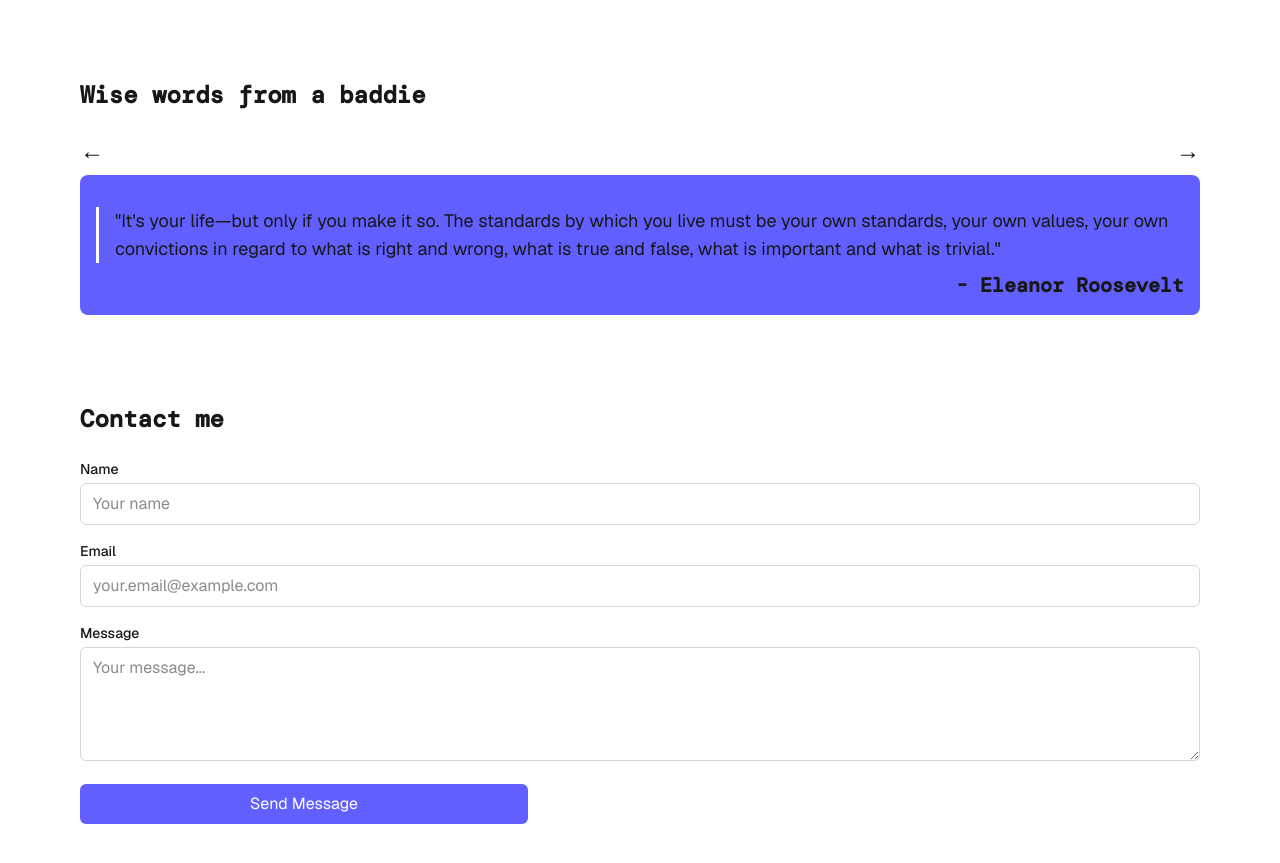
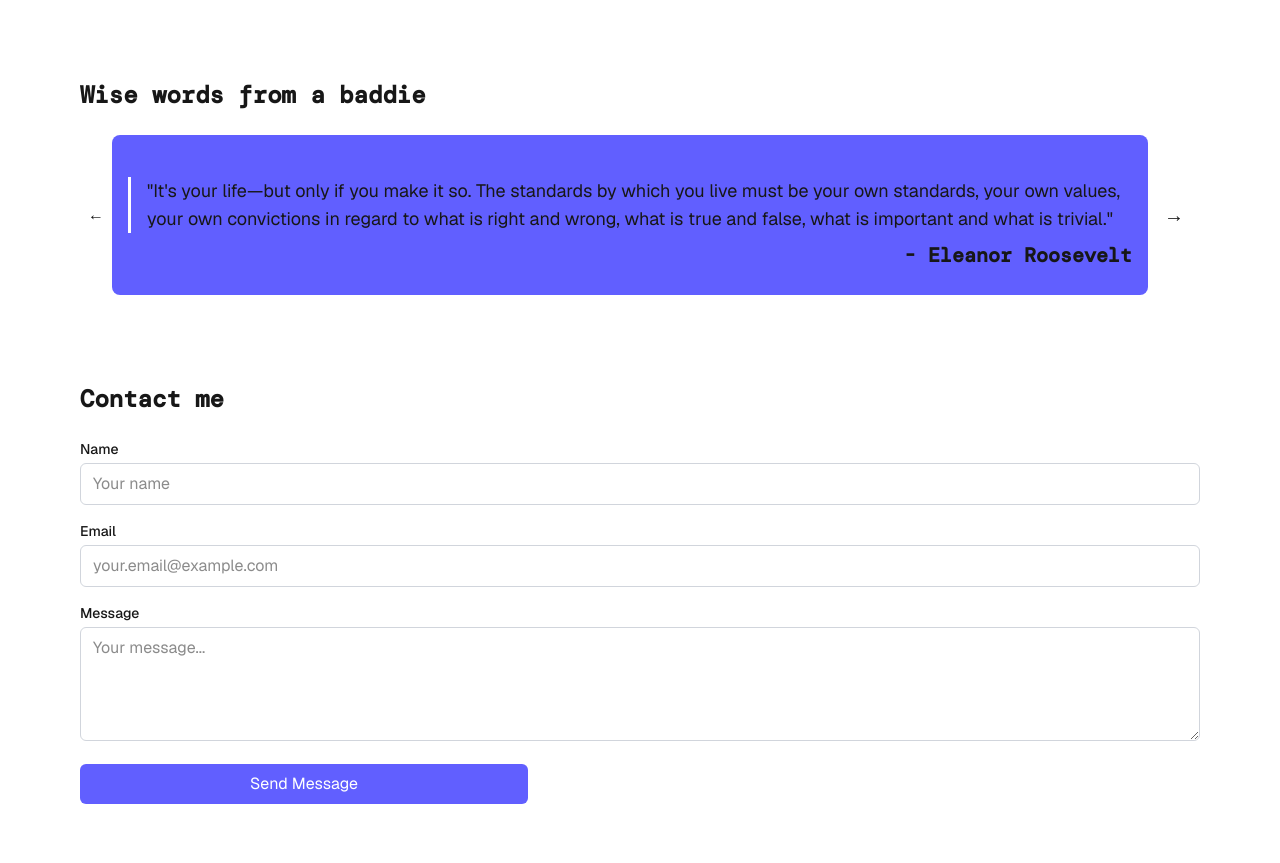
Before and after one commit to lincolnwisely/lincoln-wisely, a Next.js app: page / in a window 1280 px wide. Shown: the part 1160-2023 px from the top of the page. Built offline with nearby package versions, Linux system fonts and the light colour scheme; a web font is replaced by a local one.

Commit message:
update styles to quotes component

```diff
--- a/src/components/quotes.tsx
+++ b/src/components/quotes.tsx
@@ -15,7 +15,7 @@ const leQuotes: quote[] = [
     author: "Beverly Cleary"
   },
     {
-    message: `And all the petty shit aside\nAll the funny shit aside\nI just want what's mine.`,
+    message: `And all the petty shit aside\nAll the phony shit aside\nI just want what's mine.`,
     author: "SZA"
   },
   {
@@ -54,27 +54,27 @@ export default function Quote() {
   };
 
   return (
-    <div>
 
-    <div className="flex justify-between items-center mb-2 text-indigo">
-        <button onClick={prevQuote} className="text-indigo hover:text-indigo-200 text-2xl">
+
+    <div className="flex flex-column justify-between h-40">
+
+         <button onClick={prevQuote} className="text-indigo hover:text-indigo-200 text-1xl m-2  ">
           ←
         </button>
-        {/* <span className="text-indigo text-sm">
-          {currentIndex + 1} / {leQuotes.length}
-        </span> */}
-        <button onClick={nextQuote} className="text-indigo hover:text-indigo-200 text-2xl">
-          →
-        </button>
-      </div>
-    <div className="flex flex-col gap-2 rounded-lg bg-indigo-500 p-4">
+    <div className="flex flex-auto justify-center flex-col gap-2 rounded-lg bg-indigo-500 p-4">
+
+
       <blockquote className="mt-4 pl-4 border-l-3 border-white text-lg whitespace-pre-wrap">
         &quot;{currentQuote.message}&quot;
       </blockquote>
       <p className="text-right font-bold font-mono text-xl">
         - {currentQuote.author}
       </p>
+
     </div>
+            <button onClick={nextQuote} className="flex-none text-indigo hover:text-indigo-200 text-xl m-4">
+          →
+        </button>
     </div>
   );
 }
```
